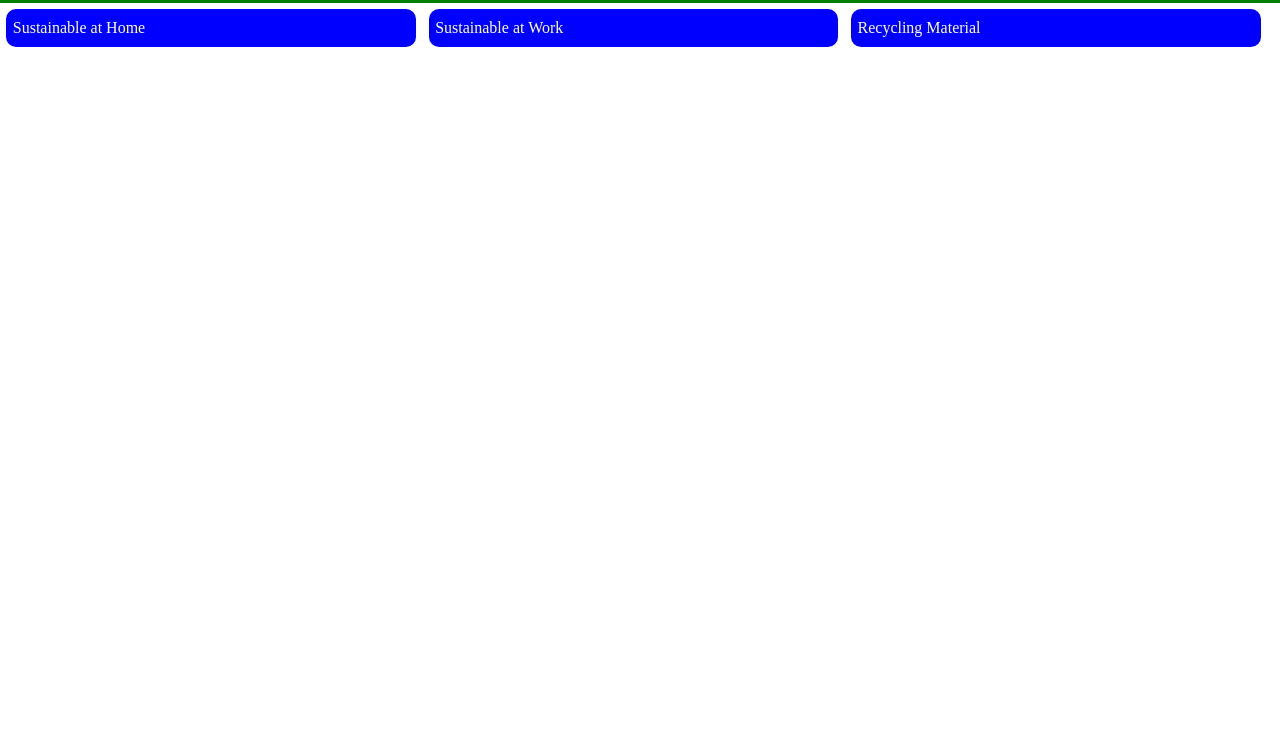
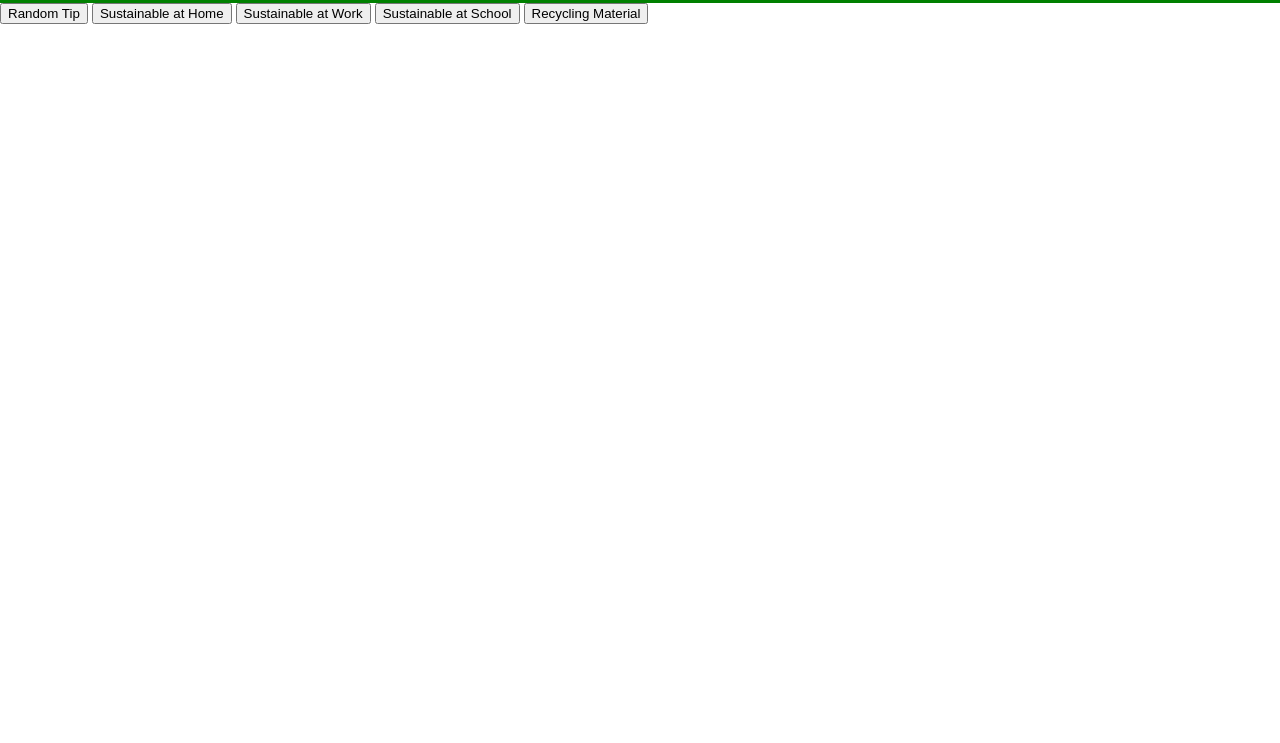
Before and after one commit to skl1m/Eco, a website: page website/sustainability_information.html in a window 1280 px wide. Shown: the part 57-800 px from the top of the page. Drawn offline with Linux system fonts and the light colour scheme.

Commit message:
sustainability_information.html

```diff
--- a/website/sustainability_information.html
+++ b/website/sustainability_information.html
@@ -16,10 +16,14 @@
 				</ul>
 			</nav>
 		</header>
+		<!-- display result based on click event-->
 		<div class ="row">
-			<div class ="col">Sustainable at Home</div>
-			<div class ="col">Sustainable at Work</div>
-			<div class ="col">Recycling Material</div>
+			<button class = "button" type="button" onclick='document.getElementById("demo").innerHTML = "Reading Random tips"'>Random Tip</button>
+			<button class = "button" type="button" onclick='document.getElementById("demo").innerHTML = "Sustainable at Home"'>Sustainable at Home</button>
+			<button class = "button" type="button" onclick='document.getElementById("demo").innerHTML = "Sustainable at Work"'>Sustainable at Work</button>
+			<button class = "button" type="button" onclick='document.getElementById("demo").innerHTML = "Sustainable at School"'>Sustainable at School</button>
+			<button class = "button" type="button" onclick='document.getElementById("demo").innerHTML = "Recycling Material"'>Recycling Material</button>
 		<div/>
+		<p id="demo"></p>
 	</body>
 </html>
```
